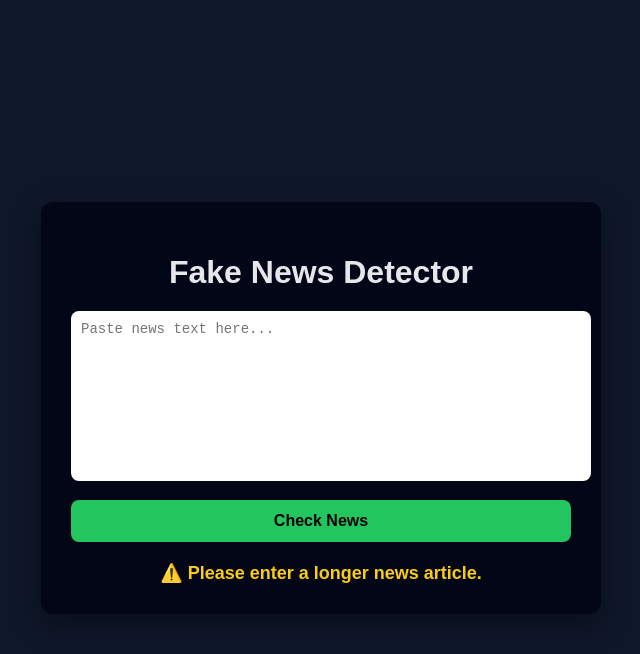
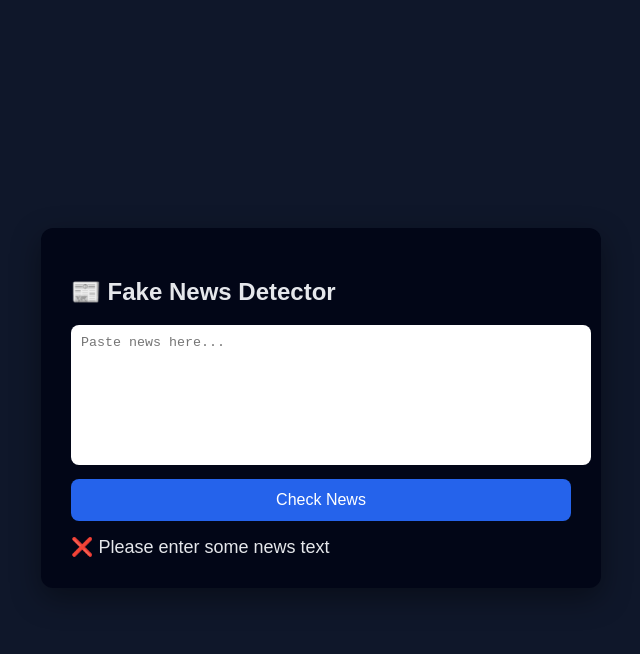
Before and after one commit to prerana-a11y/fake-news-api, a plain HTML site: page index.html in a window 1280 px wide. Both pictures are taken after a click on the button "Check News". Shown: the whole page, without its empty margins (319-959 px from the left). Drawn offline with Linux system fonts and the light colour scheme.

Commit message:
Update index.html

```diff
--- a/index.html
+++ b/index.html
@@ -1,9 +1,10 @@
 <!DOCTYPE html>
 <html lang="en">
 <head>
-  <meta charset="UTF-8" />
-  <meta name="viewport" content="width=device-width, initial-scale=1.0" />
+  <meta charset="UTF-8">
   <title>Fake News Detection</title>
+  <meta name="viewport" content="width=device-width, initial-scale=1.0">
+
   <style>
     body {
       font-family: Arial, sans-serif;
@@ -22,82 +23,75 @@
       max-width: 500px;
       box-shadow: 0 10px 30px rgba(0,0,0,0.4);
     }
-    h1 {
-      text-align: center;
-      margin-bottom: 20px;
-    }
     textarea {
       width: 100%;
-      height: 150px;
+      height: 120px;
       padding: 10px;
       border-radius: 8px;
       border: none;
       resize: none;
-      font-size: 14px;
     }
     button {
       width: 100%;
-      margin-top: 15px;
       padding: 12px;
-      background: #22c55e;
+      margin-top: 10px;
+      background: #2563eb;
       border: none;
+      color: white;
+      font-size: 16px;
       border-radius: 8px;
-      font-size: 16px;
-      font-weight: bold;
       cursor: pointer;
     }
-    button:hover {
-      background: #16a34a;
-    }
     .result {
-      margin-top: 20px;
-      text-align: center;
+      margin-top: 15px;
       font-size: 18px;
-      font-weight: bold;
     }
   </style>
 </head>
+
 <body>
   <div class="card">
-    <h1>Fake News Detector</h1>
-    <textarea id="news" placeholder="Paste news text here..."></textarea>
+    <h2>📰 Fake News Detector</h2>
+
+    <textarea id="newsText" placeholder="Paste news here..."></textarea>
+
     <button onclick="checkNews()">Check News</button>
+
     <div class="result" id="result"></div>
   </div>
 
   <script>
-    // VERY SIMPLE RULE-BASED LOGIC (for demo purpose)
-    const fakeKeywords = [
-      "breaking shocking",
-      "you won't believe",
-      "100% guarantee",
-      "miracle",
-      "click here",
-      "secret revealed",
-      "shocking truth"
-    ];
+    async function checkNews() {
+      const text = document.getElementById("newsText").value;
+      const resultDiv = document.getElementById("result");
 
-    function checkNews() {
-      const text = document.getElementById('news').value.toLowerCase();
-      const result = document.getElementById('result');
-
-      if (text.trim().length < 20) {
-        result.innerHTML = "⚠️ Please enter a longer news article.";
-        result.style.color = "#facc15";
+      if (!text.trim()) {
+        resultDiv.innerHTML = "❌ Please enter some news text";
         return;
       }
 
-      let score = 0;
-      fakeKeywords.forEach(word => {
-        if (text.includes(word)) score++;
-      });
+      resultDiv.innerHTML = "⏳ Checking...";
 
-      if (score >= 2) {
-        result.innerHTML = "🚨 Likely FAKE News";
-        result.style.color = "#ef4444";
-      } else {
-        result.innerHTML = "✅ Likely REAL News";
-        result.style.color = "#22c55e";
+      try {
+        const response = await fetch(
+          "https://fake-news-api-xxxx.onrender.com/predict",
+          {
+            method: "POST",
+            headers: {
+              "Content-Type": "application/json"
+            },
+            body: JSON.stringify({ text: text })
+          }
+        );
+
+        const data = await response.json();
+
+        resultDiv.innerHTML = `
+          🧠 <b>${data.prediction}</b><br>
+          📊 Confidence: ${data.confidence}%
+        `;
+      } catch (error) {
+        resultDiv.innerHTML = "❌ API error. Check backend.";
       }
     }
   </script>
```
